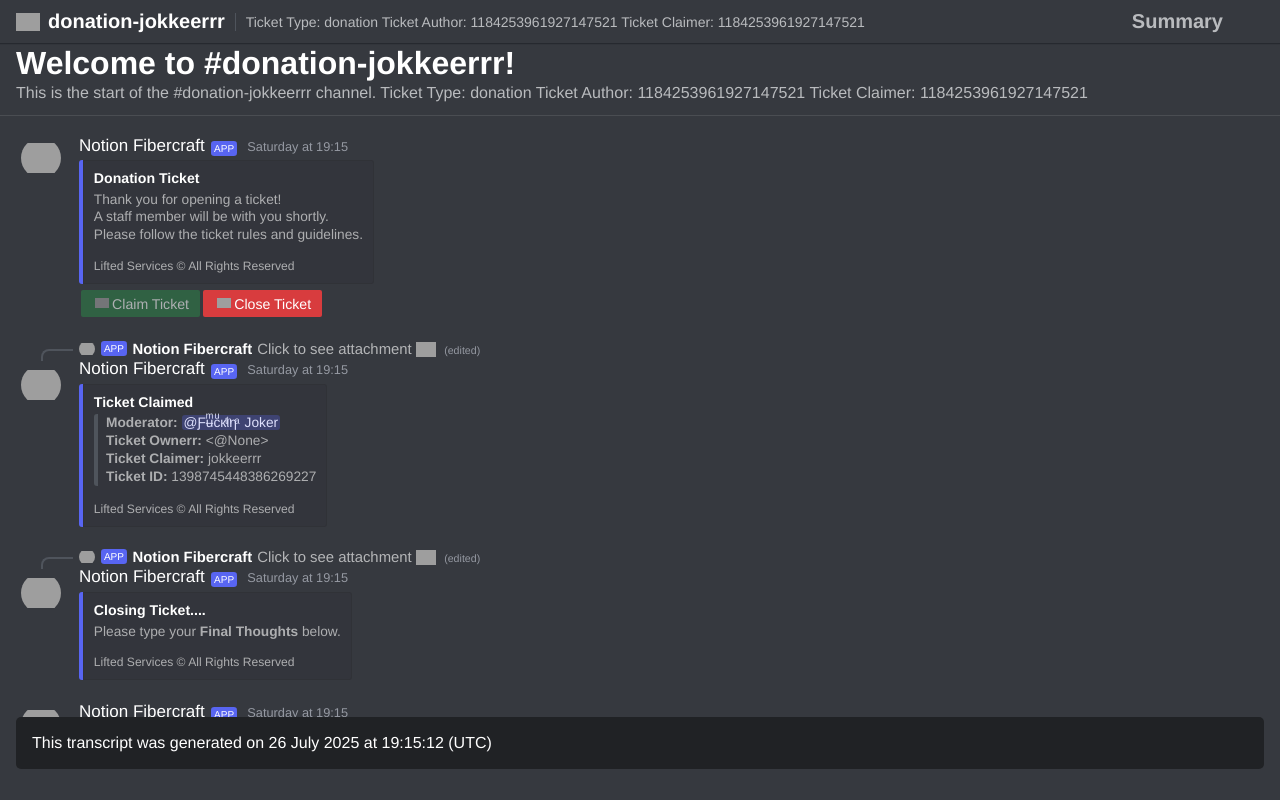
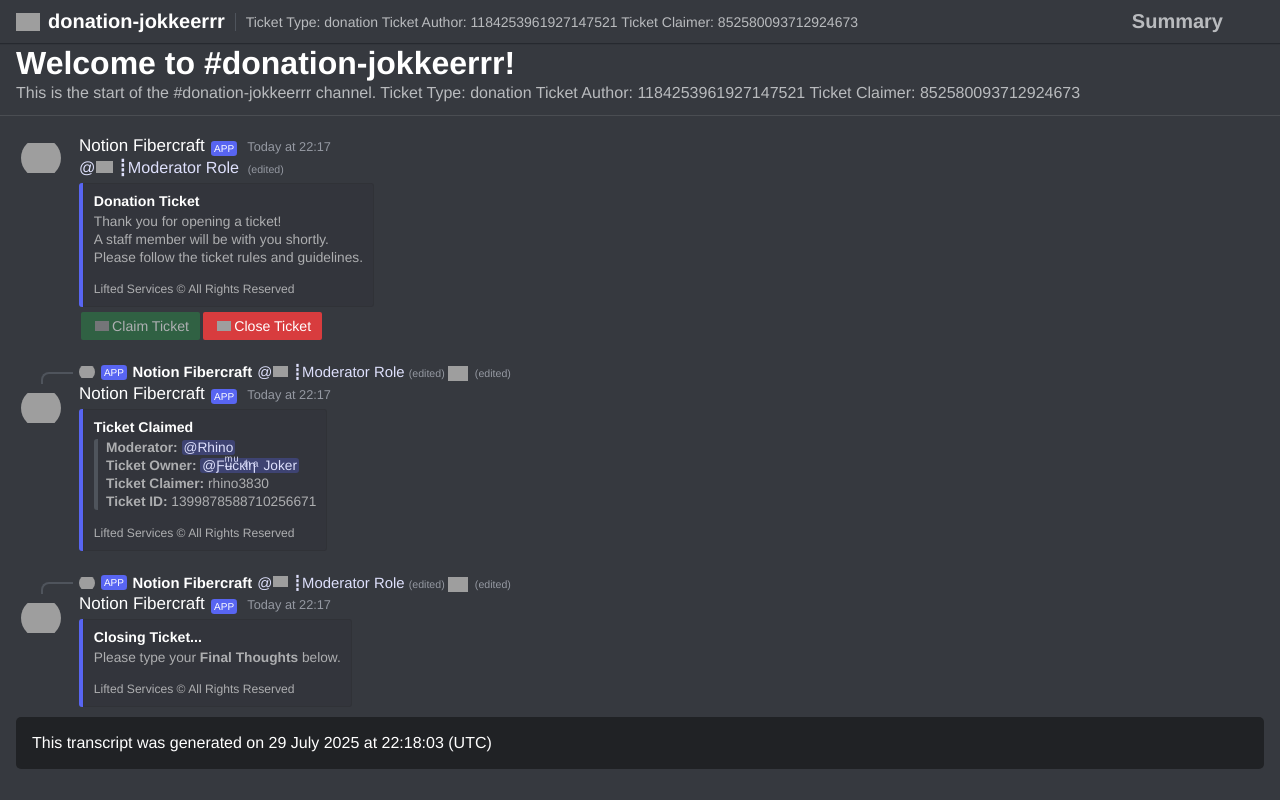
Before and after one commit to Joker124124/TicketTranscripts, a plain HTML site: page donation-jokkeerrr-transcript.html in a window 1280 px wide. Drawn offline with nearby package versions, Linux system fonts and the light colour scheme; grey boxes are pictures that could not be loaded; a web font is replaced by a local one.

Commit message:
Upload transcript for ticket 1399878588710256671

```diff
--- a/donation-jokkeerrr-transcript.html
+++ b/donation-jokkeerrr-transcript.html
@@ -14,18 +14,18 @@ If you have any issues or suggestions - open an issue on the Github Repository o
     <meta http-equiv="Content-Type" content="text/html; charset=utf-8">
     <meta name="viewport" content="width=device-width" />
     <meta name="title" content="KNG STUFF - donation-jokkeerrr">
-    <meta name="description" content="Transcript of channel donation-jokkeerrr (1398745448386269227) from KNG STUFF (1351014839593734154) with 4 messages. This transcript was generated on 26 July 2025 at 19:15:12 (UTC).">
+    <meta name="description" content="Transcript of channel donation-jokkeerrr (1399878588710256671) from KNG STUFF (1351014839593734154) with 4 messages. This transcript was generated on 29 July 2025 at 22:18:03 (UTC).">
     <meta name="theme-color" content="#638dfc" />
 
     <!-- Open Graph / Facebook -->
     <meta property="og:type" content="website" />
     <meta property="og:title" content="KNG STUFF - donation-jokkeerrr" />
-    <meta property="og:description" content="Transcript of channel donation-jokkeerrr (1398745448386269227) from KNG STUFF (1351014839593734154) with 4 messages. This transcript was generated on 26 July 2025 at 19:15:12 (UTC)." />
+    <meta property="og:description" content="Transcript of channel donation-jokkeerrr (1399878588710256671) from KNG STUFF (1351014839593734154) with 4 messages. This transcript was generated on 29 July 2025 at 22:18:03 (UTC)." />
 
     <!-- Twitter -->
     <meta name="twitter:card" content="summary" />
     <meta name='twitter:title' content="KNG STUFF - donation-jokkeerrr" />
-    <meta name='twitter:description' content="Transcript of channel donation-jokkeerrr (1398745448386269227) from KNG STUFF (1351014839593734154) with 4 messages. This transcript was generated on 26 July 2025 at 19:15:12 (UTC)." />
+    <meta name='twitter:description' content="Transcript of channel donation-jokkeerrr (1399878588710256671) from KNG STUFF (1351014839593734154) with 4 messages. This transcript was generated on 29 July 2025 at 22:18:03 (UTC)." />
 
 
     <style>
@@ -1350,7 +1350,7 @@ If you have any issues or suggestions - open an issue on the Github Repository o
     <span>donation-jokkeerrr</span>
 
     <span class="panel__channel-topic">Ticket Type: donation
-Ticket Author: 1184253961927147521 Ticket Claimer: 1184253961927147521</span>
+Ticket Author: 1184253961927147521 Ticket Claimer: 852580093712924673</span>
 
     <div class="panel__summary-button" id="summary-button">
         <span>Summary</span>
@@ -1365,12 +1365,12 @@ Ticket Author: 1184253961927147521 Ticket Claimer: 1184253961927147521</span>
     <div class="info">
         <span class="info__title">Welcome to #donation-jokkeerrr!</span>
         <span class="info__subject">This is the start of the #donation-jokkeerrr channel. Ticket Type: donation
-Ticket Author: 1184253961927147521 Ticket Claimer: 1184253961927147521</span>
+Ticket Author: 1184253961927147521 Ticket Claimer: 852580093712924673</span>
     </div>
 
     <div class="chatlog">
         <div class="chatlog__message-group">
-    <div id="chatlog__message-container-1398745450332291102" class="chatlog__message-container" data-message-id="1398745450332291102">
+    <div id="chatlog__message-container-1399878589851369549" class="chatlog__message-container" data-message-id="1399878589851369549">
         <div class="chatlog__message">
             <div class="chatlog__message-aside">
 
@@ -1381,11 +1381,12 @@ Ticket Author: 1184253961927147521 Ticket Claimer: 1184253961927147521</span>
                 <div class="chatlog__header">
                     <span class="chatlog__author-name" title="Notion Fibercraft#5483" data-user-id="1397712488728105000" style="color: #FFFFFF;">Notion Fibercraft</span>
                     <span class="chatlog__bot-tag">APP</span>
-                    <span class="chatlog__timestamp" data-timestamp="Saturday, 26 July 2025 19:15">26-07-2025 19:15</span>
+                    <span class="chatlog__timestamp" data-timestamp="Tuesday, 29 July 2025 22:17">29-07-2025 22:17</span>
                 </div>
 
-                <div class="chatlog__content chatlog__markdown" data-message-id="1398745450332291102" id="message-1398745450332291102">
-
+                <div class="chatlog__content chatlog__markdown" data-message-id="1399878589851369549" id="message-1399878589851369549">
+                    <span class="chatlog__markdown-preserve"><span style="color: #dee0fc;">@<img class="emoji emoji--small" src="https://cdn.jsdelivr.net/gh/jdecked/twemoji@latest/assets/72x72/1f4c2.png" alt="📂" title="Open File Folder" aria-label="Emoji: Open File Folder"> ┋Moderator Role</span></span>
+<span class="chatlog__reference-edited-timestamp" data-timestamp="Tuesday, 29 July 2025 22:17">(edited)</span>
 
 
 
@@ -1442,7 +1443,7 @@ Please follow the ticket rules and guidelines.</span>
         </div>
     </div>
 </div><div class="chatlog__message-group">
-    <div id="chatlog__message-container-1398745462546108416" class="chatlog__message-container" data-message-id="1398745462546108416">
+    <div id="chatlog__message-container-1399878636978573372" class="chatlog__message-container" data-message-id="1399878636978573372">
         <div class="chatlog__message">
             <div class="chatlog__message-aside">
                 <div class='chatlog__followup-symbol'></div>
@@ -1454,19 +1455,19 @@ Please follow the ticket rules and guidelines.</span>
 	<span class="chatlog__bot-tag">APP</span>
 	<div class="chatlog__followup-author" style="color: #FFFFFF;" data-user-id="1397712488728105000">Notion Fibercraft</div>
 	<div class="chatlog__followup-content">
-		<span class="chatlog__reference-link" onclick="scrollToMessage(event, '1398745450332291102')">
-			Click to see attachment <img class="chatlog__reference-icon" src="https://cdn.jsdelivr.net/gh/mahtoid/DiscordUtils@master/discord-attachment.svg">
+		<span class="chatlog__reference-link" onclick="scrollToMessage(event, '1399878589851369549')">
+			<span style="color: #dee0fc;">@<img class="emoji emoji--small" src="https://cdn.jsdelivr.net/gh/jdecked/twemoji@latest/assets/72x72/1f4c2.png" alt="📂" title="Open File Folder" aria-label="Emoji: Open File Folder"> ┋Moderator Role</span></span><span class="chatlog__reference-edited-timestamp" data-timestamp="Tuesday, 29 July 2025 22:17">(edited) <img class="chatlog__reference-icon" src="https://cdn.jsdelivr.net/gh/mahtoid/DiscordUtils@master/discord-attachment.svg">
 		</span>
-		<span class="chatlog__reference-edited-timestamp" data-timestamp="Saturday, 26 July 2025 19:15">(edited)</span>
+		<span class="chatlog__reference-edited-timestamp" data-timestamp="Tuesday, 29 July 2025 22:17">(edited)</span>
 	</div>
 </div>
                 <div class="chatlog__header">
                     <span class="chatlog__author-name" title="Notion Fibercraft#5483" data-user-id="1397712488728105000" style="color: #FFFFFF;">Notion Fibercraft</span>
                     <span class="chatlog__bot-tag">APP</span>
-                    <span class="chatlog__timestamp" data-timestamp="Saturday, 26 July 2025 19:15">26-07-2025 19:15</span>
+                    <span class="chatlog__timestamp" data-timestamp="Tuesday, 29 July 2025 22:17">29-07-2025 22:17</span>
                 </div>
 
-                <div class="chatlog__content chatlog__markdown" data-message-id="1398745462546108416" id="message-1398745462546108416">
+                <div class="chatlog__content chatlog__markdown" data-message-id="1399878636978573372" id="message-1399878636978573372">
 
 
 
@@ -1482,10 +1483,10 @@ Please follow the ticket rules and guidelines.</span>
 </div>
 
                 <div class=chatlog__embed-description>
-    <span class="markdown preserve-whitespace"><div class="quote"><strong>Moderator:</strong> <span class="mention" title="1184253961927147521">@Ƒʉͫcͧкͭιͪηͣ  Joker</span>
-<strong>Ticket Ownerr:</strong> <@None>
-<strong>Ticket Claimer:</strong> jokkeerrr
-<strong>Ticket ID:</strong> 1398745448386269227</div></span>
+    <span class="markdown preserve-whitespace"><div class="quote"><strong>Moderator:</strong> <span class="mention" title="852580093712924673">@Rhino</span>
+<strong>Ticket Owner:</strong> <span class="mention" title="1184253961927147521">@Ƒʉͫcͧкͭιͪηͣ  Joker</span>
+<strong>Ticket Claimer:</strong> rhino3830
+<strong>Ticket ID:</strong> 1399878588710256671</div></span>
 </div>
                 <div class="chatlog__embed-fields">
 
@@ -1517,7 +1518,7 @@ Please follow the ticket rules and guidelines.</span>
         </div>
     </div>
 </div><div class="chatlog__message-group">
-    <div id="chatlog__message-container-1398745469928214722" class="chatlog__message-container" data-message-id="1398745469928214722">
+    <div id="chatlog__message-container-1399878643400052878" class="chatlog__message-container" data-message-id="1399878643400052878">
         <div class="chatlog__message">
             <div class="chatlog__message-aside">
                 <div class='chatlog__followup-symbol'></div>
@@ -1529,19 +1530,19 @@ Please follow the ticket rules and guidelines.</span>
 	<span class="chatlog__bot-tag">APP</span>
 	<div class="chatlog__followup-author" style="color: #FFFFFF;" data-user-id="1397712488728105000">Notion Fibercraft</div>
 	<div class="chatlog__followup-content">
-		<span class="chatlog__reference-link" onclick="scrollToMessage(event, '1398745450332291102')">
-			Click to see attachment <img class="chatlog__reference-icon" src="https://cdn.jsdelivr.net/gh/mahtoid/DiscordUtils@master/discord-attachment.svg">
+		<span class="chatlog__reference-link" onclick="scrollToMessage(event, '1399878589851369549')">
+			<span style="color: #dee0fc;">@<img class="emoji emoji--small" src="https://cdn.jsdelivr.net/gh/jdecked/twemoji@latest/assets/72x72/1f4c2.png" alt="📂" title="Open File Folder" aria-label="Emoji: Open File Folder"> ┋Moderator Role</span></span><span class="chatlog__reference-edited-timestamp" data-timestamp="Tuesday, 29 July 2025 22:17">(edited) <img class="chatlog__reference-icon" src="https://cdn.jsdelivr.net/gh/mahtoid/DiscordUtils@master/discord-attachment.svg">
 		</span>
-		<span class="chatlog__reference-edited-timestamp" data-timestamp="Saturday, 26 July 2025 19:15">(edited)</span>
+		<span class="chatlog__reference-edited-timestamp" data-timestamp="Tuesday, 29 July 2025 22:17">(edited)</span>
 	</div>
 </div>
                 <div class="chatlog__header">
                     <span class="chatlog__author-name" title="Notion Fibercraft#5483" data-user-id="1397712488728105000" style="color: #FFFFFF;">Notion Fibercraft</span>
                     <span class="chatlog__bot-tag">APP</span>
-                    <span class="chatlog__timestamp" data-timestamp="Saturday, 26 July 2025 19:15">26-07-2025 19:15</span>
+                    <span class="chatlog__timestamp" data-timestamp="Tuesday, 29 July 2025 22:17">29-07-2025 22:17</span>
                 </div>
 
-                <div class="chatlog__content chatlog__markdown" data-message-id="1398745469928214722" id="message-1398745469928214722">
+                <div class="chatlog__content chatlog__markdown" data-message-id="1399878643400052878" id="message-1399878643400052878">
 
 
 
@@ -1553,7 +1554,7 @@ Please follow the ticket rules and guidelines.</span>
             <div class=chatlog__embed-text>
 
                 <div class="chatlog__embed-title">
-	<span class="markdown">Closing Ticket....</span>
+	<span class="markdown">Closing Ticket...</span>
 </div>
 
                 <div class=chatlog__embed-description>
@@ -1589,7 +1590,7 @@ Please follow the ticket rules and guidelines.</span>
         </div>
     </div>
 </div><div class="chatlog__message-group">
-    <div id="chatlog__message-container-1398745482200748094" class="chatlog__message-container" data-message-id="1398745482200748094">
+    <div id="chatlog__message-container-1399878654900703262" class="chatlog__message-container" data-message-id="1399878654900703262">
         <div class="chatlog__message">
             <div class="chatlog__message-aside">
 
@@ -1600,10 +1601,10 @@ Please follow the ticket rules and guidelines.</span>
                 <div class="chatlog__header">
                     <span class="chatlog__author-name" title="Notion Fibercraft#5483" data-user-id="1397712488728105000" style="color: #FFFFFF;">Notion Fibercraft</span>
                     <span class="chatlog__bot-tag">APP</span>
-                    <span class="chatlog__timestamp" data-timestamp="Saturday, 26 July 2025 19:15">26-07-2025 19:15</span>
+                    <span class="chatlog__timestamp" data-timestamp="Tuesday, 29 July 2025 22:17">29-07-2025 22:17</span>
                 </div>
 
-                <div class="chatlog__content chatlog__markdown" data-message-id="1398745482200748094" id="message-1398745482200748094">
+                <div class="chatlog__content chatlog__markdown" data-message-id="1399878654900703262" id="message-1399878654900703262">
 
 
 
@@ -1655,7 +1656,7 @@ Please follow the ticket rules and guidelines.</span>
 </div>
 
 <div class="footer">
-    <span class="footer__text">This transcript was generated on 26 July 2025 at 19:15:12 (UTC)</span>
+    <span class="footer__text">This transcript was generated on 29 July 2025 at 22:18:03 (UTC)</span>
 </div>
 
 <div id="context-menu">
@@ -1676,11 +1677,11 @@ Please follow the ticket rules and guidelines.</span>
         </div>
         <div class="meta__field">
             <div class="meta__title">Channel ID</div>
-            <div class="meta__value">1398745448386269227</div>
+            <div class="meta__value">1399878588710256671</div>
         </div>
         <div class="meta__field">
             <div class="meta__title">Channel Creation Date</div>
-            <div class="meta__value">Jul 26, 2025 (19:15:02)</div>
+            <div class="meta__value">Jul 29, 2025 (22:17:44)</div>
         </div>
         <div class="meta__field">
             <div class="meta__title">Total Message Count</div>
```
